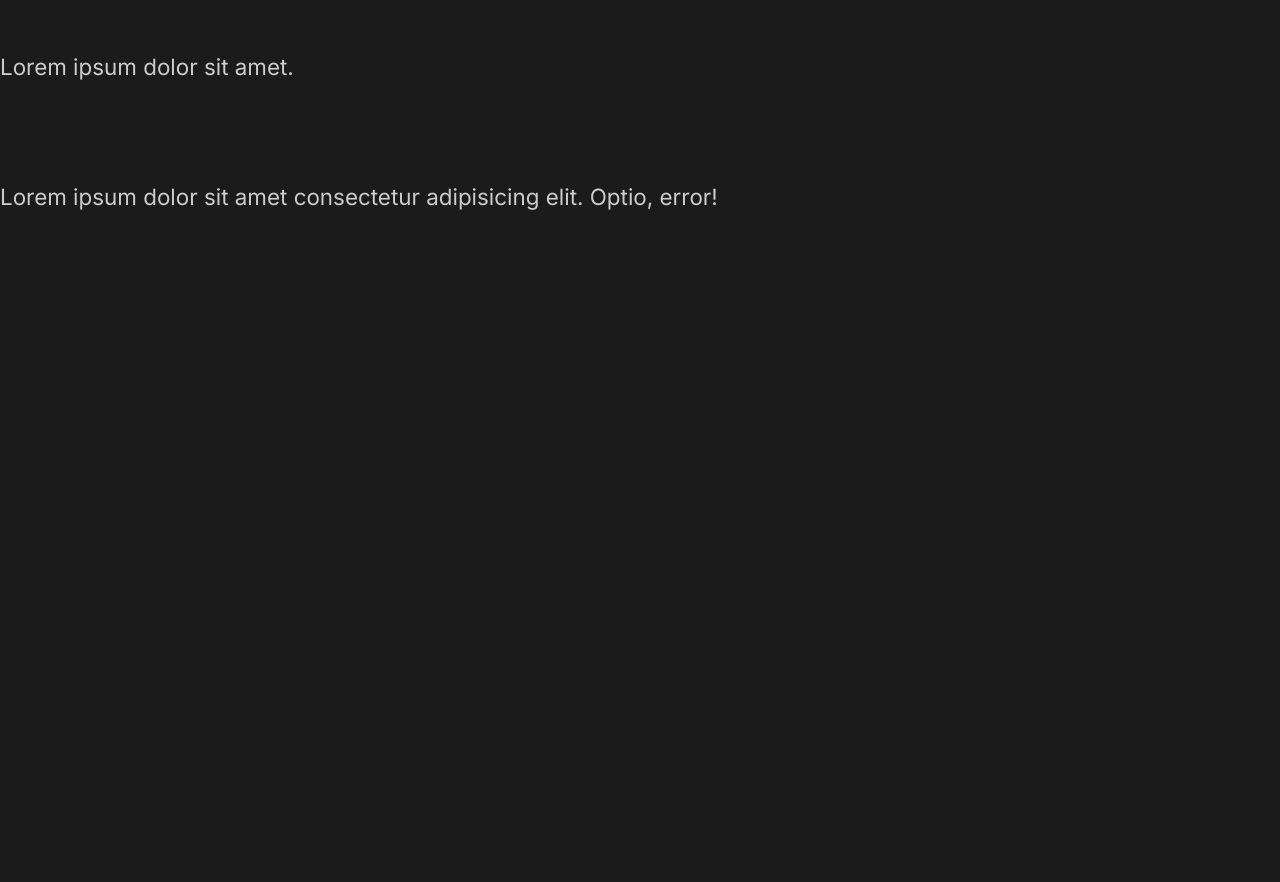
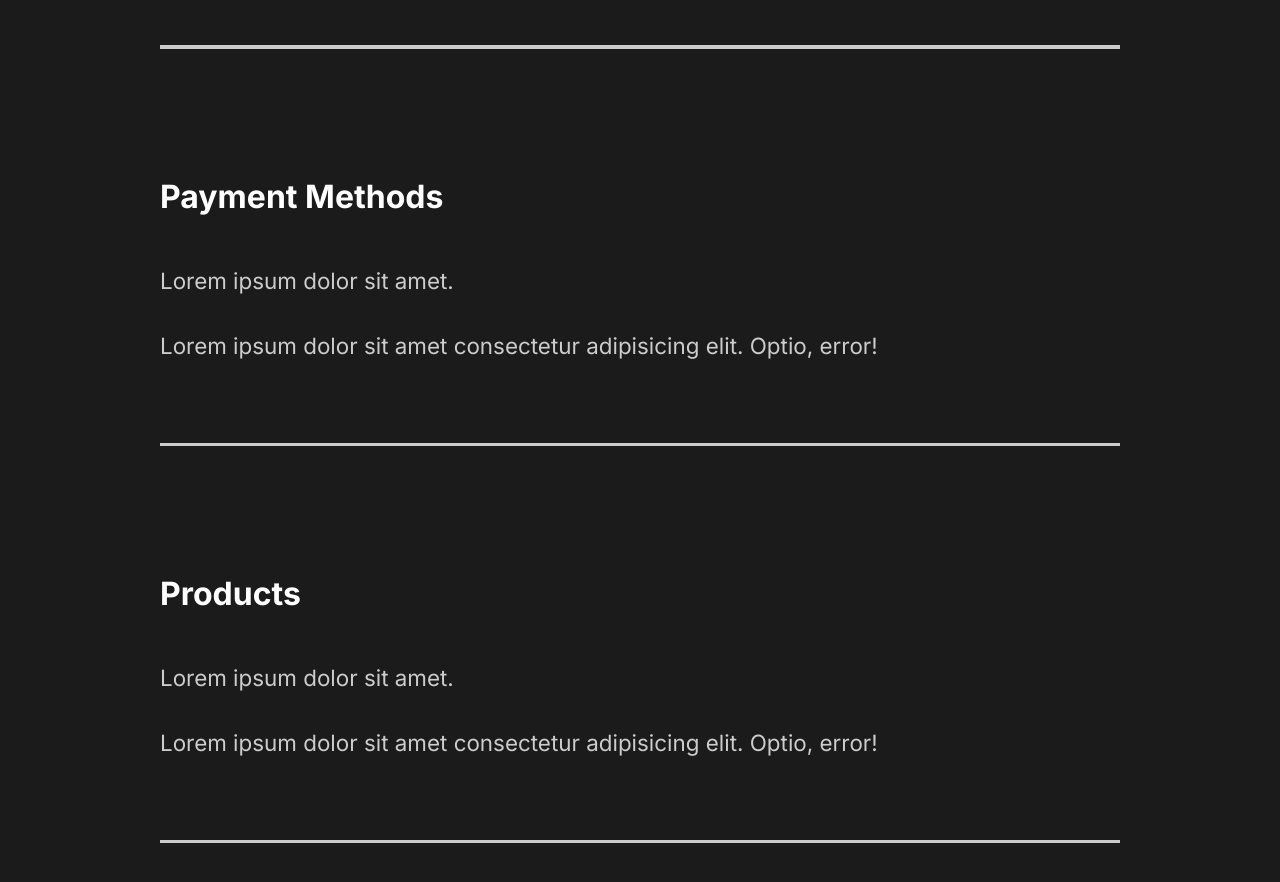
Before and after one commit to krstf456/Online-Portfolio, a React (Create React App) app: page / in a window 1280 px wide. Shown: the part 2926-3808 px from the top of the page. Before the commit the page ends 3188 px from the top, so only its background shows below. Built offline with nearby package versions, Linux system fonts and the light colour scheme.

Commit message:
faq style

```diff
--- a/src/components/FaqSection.js
+++ b/src/components/FaqSection.js
@@ -1,6 +1,9 @@
+import { About, Description, Hide, Image } from "../styles"
+import styled from 'styled-components'
+
 const FaqSection = () => {
     return(
-        <div className="faq">
+        <Faq>
             <h2>Any Questions<span>FAQ</span></h2>
             <div className="question">
                 <h4>How Do I Start?</h4>
@@ -8,6 +11,8 @@ const FaqSection = () => {
                     <p>Lorem ipsum dolor sit amet.</p>
                     <p>Lorem ipsum dolor sit amet consectetur adipisicing elit. Optio, error!</p>
                 </div>
+                <div className="faq-line"></div>
+
             </div>
             <div className="question">
                 <h4>Daily Shcedule</h4>
@@ -15,6 +20,8 @@ const FaqSection = () => {
                     <p>Lorem ipsum dolor sit amet.</p>
                     <p>Lorem ipsum dolor sit amet consectetur adipisicing elit. Optio, error!</p>
                 </div>
+                <div className="faq-line"></div>
+
             </div>
             <div className="question">
                 <h4>Payment Methods</h4>
@@ -22,6 +29,8 @@ const FaqSection = () => {
                     <p>Lorem ipsum dolor sit amet.</p>
                     <p>Lorem ipsum dolor sit amet consectetur adipisicing elit. Optio, error!</p>
                 </div>
+                <div className="faq-line"></div>
+
             </div>
             <div className="question">
                 <h4>Products</h4>
@@ -29,9 +38,38 @@ const FaqSection = () => {
                     <p>Lorem ipsum dolor sit amet.</p>
                     <p>Lorem ipsum dolor sit amet consectetur adipisicing elit. Optio, error!</p>
                 </div>
+                <div className="faq-line"></div>
+
             </div>
-        </div>
+        </Faq>
     )
 }
 
+const Faq = styled(About)`
+    display: block;
+    span{
+        display: block;
+    }
+    h2{
+        padding-bottom: 2rem;
+        font-weight: lighter;
+    }
+    .faq-line{
+        background: #cccccc;
+        height: 0.2rem;
+        margin: 2rem 0rem;
+        width: 100%;
+    }
+    .question{
+        padding: 3rem 0rem;
+        cursor: pointer;
+    }
+    .answer{
+        padding: 2rem 0rem;
+        p{
+            padding: 1rem 0rem;
+        }
+    }
+`
+
 export default FaqSection
--- a/src/components/GlobalStyled.js
+++ b/src/components/GlobalStyled.js
@@ -35,7 +35,7 @@ const GlobalStyle = createGlobalStyle`
     }
     h4{
         font-weight: bold;
-
+        font-size: 2rem;
     }
     a{
         font-size: 1.1rem;
```
